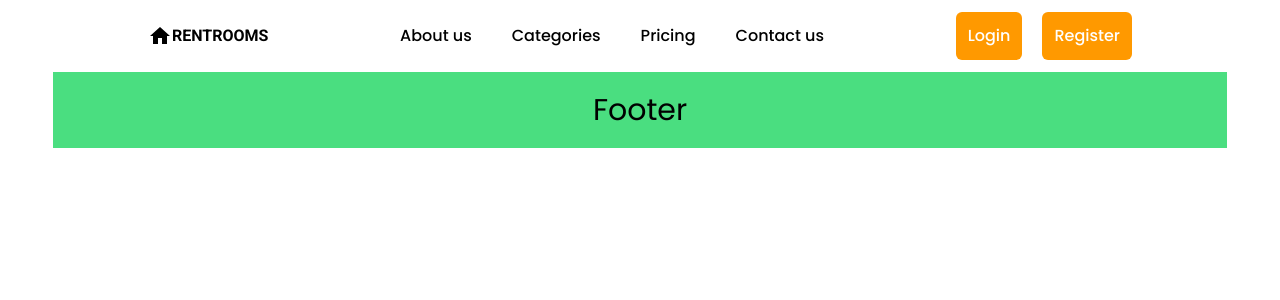
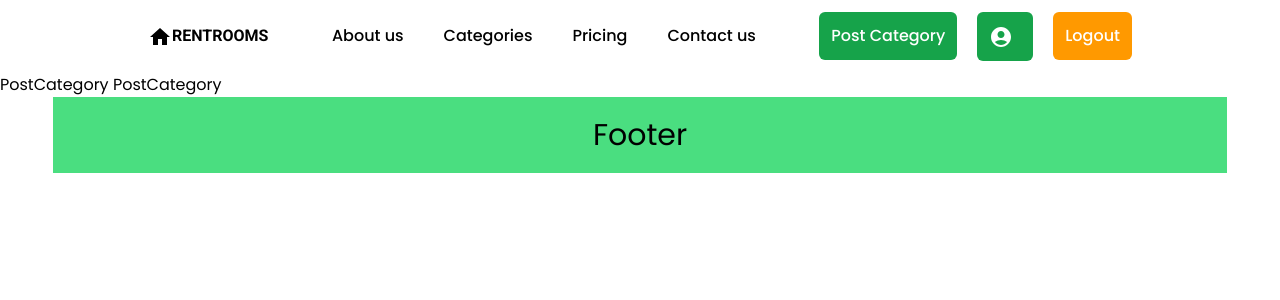
Before and after one commit to Mansour4955/rentrooms, a React (Create React App) app: page /post in a window 1280 px wide. Shown: the top 300 px of the page. Built offline with nearby package versions, Linux system fonts and the light colour scheme.

Commit message:
last update

```diff
--- a/src/App.js
+++ b/src/App.js
@@ -8,6 +8,8 @@ import Pricing from "./headerContent/Pricing";
 import ContactUs from "./headerContent/ContactUs";
 import Login from "./auth/Login";
 import Register from "./auth/Register";
+import PostCategory from "./PostCategory";
+import MyAccount from "./MyAccount";
 
 function App() {
   return (
@@ -22,6 +24,8 @@ function App() {
           <Route path="/contactUs" element={<ContactUs />} />
           <Route path="/login" element={<Login />} />
           <Route path="/register" element={<Register />} />
+          <Route path="/post" element={<PostCategory />} />
+          <Route path="/myaccount" element={<MyAccount />} />
         </Routes>
         <Footer />
       </BrowserRouter>
--- a/src/Banner.js
+++ b/src/Banner.js
@@ -34,46 +34,46 @@ const Banner = () => {
   };
 
   return (
-      <div className="w-11/12 mx-auto">
+      <div className="w-11/12 mx-auto z-10">
       <Slider {...settings}>
-        <div className="focus:outline-none">
+        <div className="focus:outline-none z-10">
           <img
-            className="w-full h-96 rounded-[40px]"
+            className="w-full h-96 rounded-[10px] z-10"
             src="https://www.rentharlow.com/wp-content/uploads/2018/06/Harlow-Hoboken-Apartments-06.jpg"
             alt=""
           />
         </div>
-        <div className="focus:outline-none">
+        <div className="focus:outline-none z-10">
           <img
-            className="w-full h-96 rounded-[40px]"
+            className="w-full h-96 rounded-[10px] z-10"
             src="https://www.rentharlow.com/wp-content/uploads/2018/06/Harlow-Hoboken-apartments-08.jpg"
             alt=""
           />
         </div>
-        <div className="focus:outline-none">
+        <div className="focus:outline-none z-10">
           <img
-            className="w-full h-96 rounded-[40px]"
+            className="w-full h-96 rounded-[10px] z-10"
             src="https://www.rentharlow.com/wp-content/uploads/2018/09/harlow-09_residences.jpg"
             alt=""
           />
         </div>
-        <div className="focus:outline-none">
+        <div className="focus:outline-none z-10">
           <img
-            className="w-full h-96 rounded-[40px]"
+            className="w-full h-96 rounded-[10px] z-10"
             src="https://www.rentharlow.com/wp-content/uploads/2018/05/harlow-10.jpg"
             alt=""
           />
         </div>
-        <div className="focus:outline-none">
+        <div className="focus:outline-none ">
           <img
-            className="w-full h-96 rounded-[40px]"
+            className="w-full h-96 rounded-[10px] "
             src="https://www.rentharlow.com/wp-content/uploads/2018/09/Harlow_Int_ModelBed_Sept2016_residences.jpg"
             alt=""
           />
         </div>
-        <div className="focus:outline-none">
+        <div className="focus:outline-none ">
           <img
-            className="w-full h-96 rounded-[40px]"
+            className="w-full h-96 rounded-[10px] "
             src="https://www.rentharlow.com/wp-content/uploads/2018/06/Harlow-Hoboken-Apartments-11.jpg"
             alt=""
           />
--- a/src/Card.js
+++ b/src/Card.js
@@ -16,6 +16,9 @@ const Card = () => {
       .then((res) => setCards(res.data))
       .catch((err) => console.log(err.message));
   }, [filtter.clickButton]);
+  async function deleteCard(e){
+await axios.delete(`http://localhost:5000/api/cards/${e}`)
+  }
   return (
     <div className="w-10/12 mx-auto flex flex-col items-center gap-11 mb-10">
       <h3 className="text-buttonColor font-semibold text-2xl">
@@ -43,6 +46,10 @@ const Card = () => {
               </p>
             </div>
             <p className="px-1 text-sm mt-1 text-gray-400">{card.desc}</p>
+            <div className="flex justify-between items-center mx-2 mt-1">
+              <button onClick={()=> deleteCard(card._id)} className="bg-red-500 rounded-lg px-2 text-white font-medium">Delete</button>
+              <button className="bg-green-600 rounded-lg px-2 text-white font-medium">Edit</button>
+            </div>
           </div>
         ))}
       </div>
--- /dev/null
+++ b/src/MyAccount.js
@@ -0,0 +1,7 @@
+import React from "react";
+
+const MyAccount = () => {
+  return <div>MyAccount MyAccount</div>;
+};
+
+export default MyAccount;
--- /dev/null
+++ b/src/PostCategory.js
@@ -0,0 +1,7 @@
+import React from "react";
+
+const PostCategory = () => {
+  return <div>PostCategory PostCategory</div>;
+};
+
+export default PostCategory;
--- a/src/auth/Login.js
+++ b/src/auth/Login.js
@@ -5,14 +5,11 @@ import ArrowRightIcon from "@mui/icons-material/ArrowRight";
 import { RotatingLines } from "react-loader-spinner";
 import { motion } from "framer-motion";
 import axios from "axios";
-import { useDispatch, useSelector } from "react-redux";
+import { useDispatch } from "react-redux";
 import { setUserInfo } from "../redux/userSlice";
 
 const Login = () => {
   ///////////////
-  const user = useSelector((state) => state.theUser.userInfo);
-  console.log(user);
-  ////////////////
   const dispatch = useDispatch();
   const navigate = useNavigate();
   const [email, setEmail] = useState("");
--- a/src/components/header/Header.js
+++ b/src/components/header/Header.js
@@ -1,11 +1,30 @@
 import React from "react";
 import HomeIcon from "@mui/icons-material/Home";
 import headerTitles from "../../maps";
-import { NavLink, Link } from "react-router-dom";
+import { NavLink, Link, useNavigate } from "react-router-dom";
+import { useDispatch, useSelector } from "react-redux";
+import { setUserInfo } from "../../redux/userSlice";
+import AccountCircleIcon from "@mui/icons-material/AccountCircle";
+import { useState } from "react";
+import { motion } from "framer-motion";
 
 const Header = () => {
+  const [confirm, setConfirm] = useState(false);
+  const user = useSelector((state) => state.theUser.userInfo);
+  const dispatch = useDispatch();
+  const navigate = useNavigate();
+  ////////////////
+  const logoutHandler = () => {
+    setConfirm(true);
+  };
+  const logoutConfirmation = () => {
+    dispatch(setUserInfo());
+    setConfirm(false);
+    navigate("/");
+  };
+  ////////////////
   return (
-    <header className="bg-white py-3">
+    <header className="bg-white py-3 relative z-50">
       <div className="w-4/5 mx-auto px-5 flex justify-between items-center">
         <Link to="/">
           <h2 className="uppercase font-titleFont font-semibold">
@@ -32,6 +51,29 @@ const Header = () => {
           ))}
         </div>
         <div className="flex items-center justify-center gap-5">
+          {user ? (
+            <>
+              <Link to="/post">
+                <button className="text-base font-medium bg-green-600 p-3 rounded-md text-white  active:bg-green-800 ">
+                  Post Category
+                </button>
+              </Link>
+              <Link to="/myaccount">
+                <div className="flex gap-2 justify-center items-center text-base font-medium bg-green-600 p-3 rounded-md text-white  active:bg-green-800 ">
+                  <span>
+                    <AccountCircleIcon />
+                  </span>
+                  <p>{user.username}</p>
+                </div>
+              </Link>
+              <button
+                onClick={logoutHandler}
+                className="text-base font-medium bg-buttonColor p-3 rounded-md text-white  active:bg-orange-500 ">
+                Logout
+              </button>
+            </>
+          ) : (
+            <>
               <Link to="/login">
                 <button className="text-base font-medium bg-buttonColor p-3 rounded-md text-white  active:bg-orange-500 ">
                   Login
@@ -41,9 +83,36 @@ const Header = () => {
                 <button className="text-base font-medium bg-buttonColor p-3 rounded-md text-white  active:bg-orange-500 ">
                   Register
                 </button>
-          </Link>
+              </Link>{" "}
+            </>
+          )}
         </div>
       </div>
+      {confirm && (
+        <div className="w-4/5 left-2/4 -translate-x-2/4 absolute -bottom-[150px]">
+          <motion.div
+            initial={{ y: 50, opacity: 0 }}
+            animate={{ y: 0, opacity: 1 }}
+            transition={{ duration: 0.5 }}
+            className="p-3 bg-buttonColor flex flex-col w-80 shadow-shadowOne mx-auto rounded-xl  text-white z-50">
+            <p className="font-semibold text-xl">
+              Are you sure you want to log out?
+            </p>
+            <div className="flex justify-between items-center mt-3">
+              <button
+                onClick={logoutConfirmation}
+                className="bg-blue-600 px-3 py-1 rounded-lg active:bg-blue-800 duration-200 font-semibold">
+                Yes
+              </button>
+              <button
+                onClick={() => setConfirm(false)}
+                className="bg-green-600 px-3 py-1 rounded-lg active:bg-green-800 duration-200 font-semibold">
+                Cancel
+              </button>
+            </div>
+          </motion.div>
+        </div>
+      )}
     </header>
   );
 };
```
Also changed, not shown: src/headerContent/AboutUs.js (line endings or trailing spaces), src/headerContent/Categories.js (line endings or trailing spaces), src/headerContent/ContactUs.js (line endings or trailing spaces), src/headerContent/Pricing.js (line endings or trailing spaces). Lines whose indentation alone changed are shown as unchanged.
